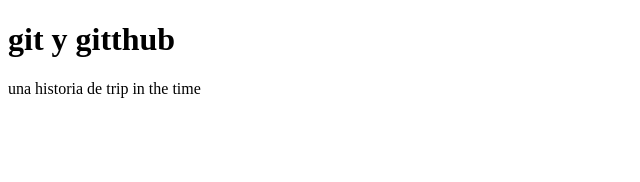
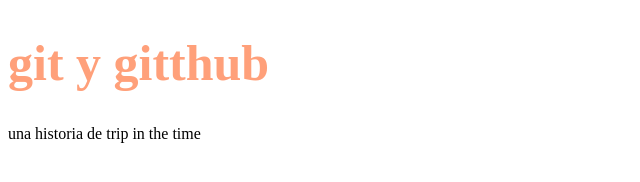
Before and after one commit to danielzxmh/Github, a plain HTML site: page index.html in a window 1280 px wide. Shown: the whole page, without its empty margins (0-640 px from the left). Drawn offline with Linux system fonts and the light colour scheme.

Commit message:
Agregamos los estilos  CSS

```diff
--- /dev/null
+++ b/CSS/style.css
@@ -0,0 +1,5 @@
+h1{
+    color: lightsalmon;
+    font-size: 50px;
+
+}
--- a/index.html
+++ b/index.html
@@ -3,6 +3,7 @@
 <head>
     <meta charset="UTF-8">
     <meta name="viewport" content="width=device-width, initial-scale=1.0">
+    <link rel="stylesheet" href="CSS/style.css">
     <title>Document</title>
 </head>
 <body>
```
